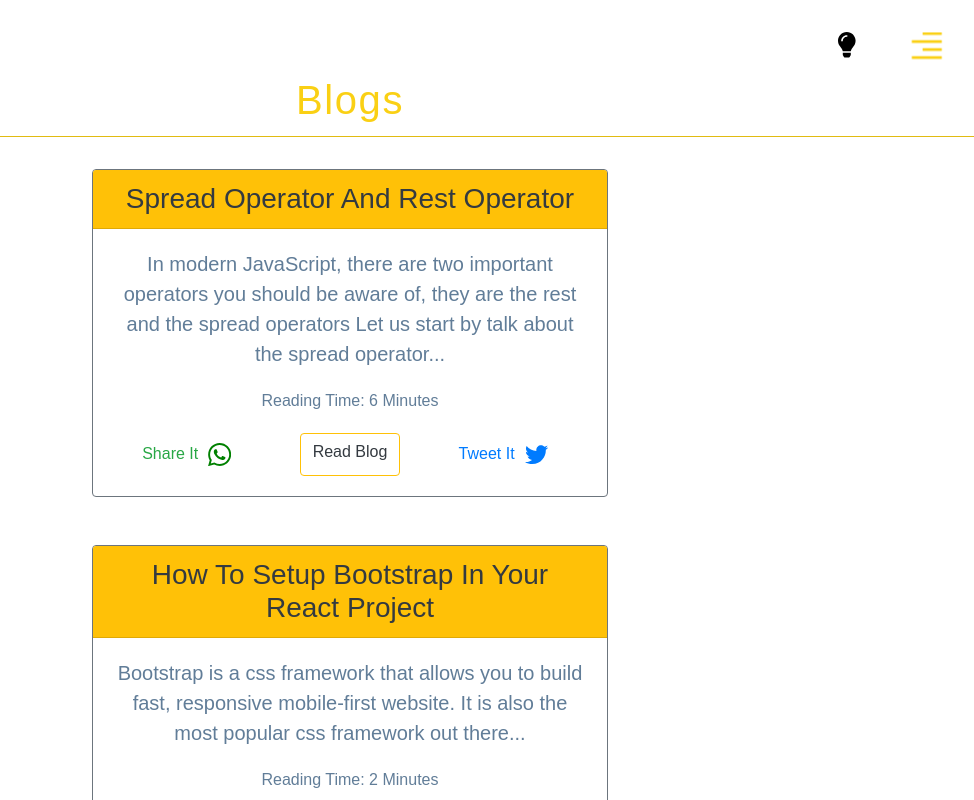
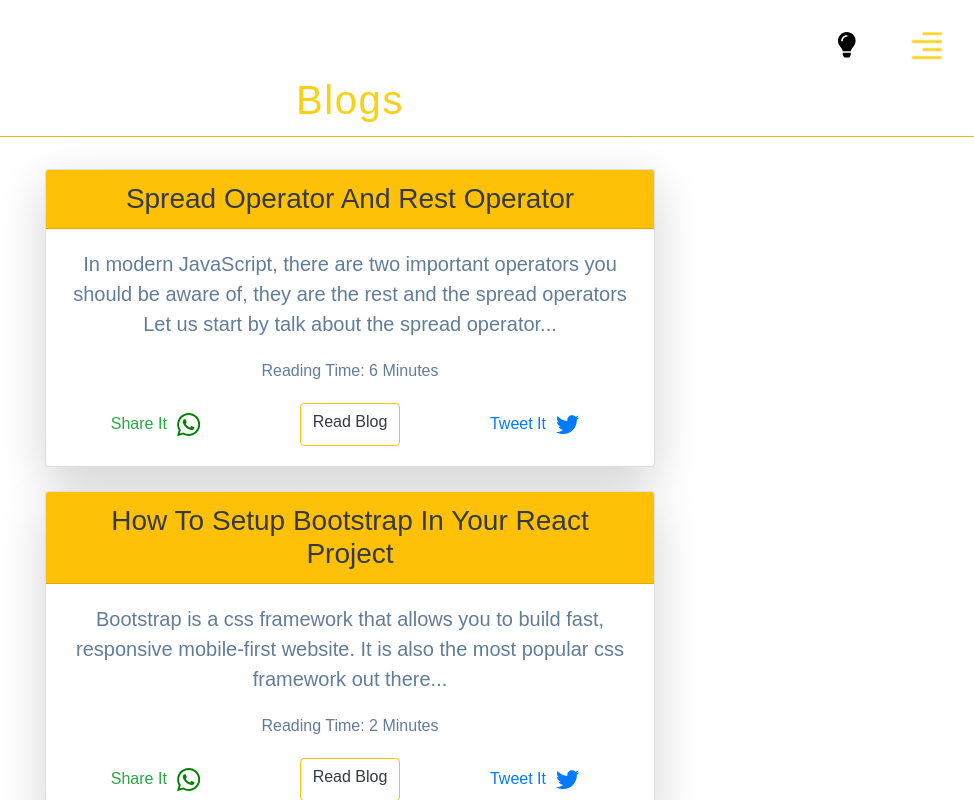
Before and after one commit to odofing/myPortfolio, a React (Create React App) app: page /blog in a window 1280 px wide. Shown: the top 800 px of the page, without its empty margins (290-1264 px from the left). Built offline with nearby package versions, Linux system fonts and the light colour scheme.

Commit message:
modified

```diff
--- a/src/Components/Blog/Blog.jsx
+++ b/src/Components/Blog/Blog.jsx
@@ -16,10 +16,10 @@ const  Blog = () =>  {
     {Blogs.map((blog) => {
       const {id, title, quote, tweet, readTime, read, whatsapp} = blog;
 
-return (     <div className="row">
-         <div className="col-md-5 m-auto" key={id}>
-           <div className="card border-secondary mb-5 text-center">
-             <div className="card-header text-capitalize h3 text-dark  bg-warning">{title}</div>
+return (
+         <div className="col-md-6 m-auto" key={id}>
+           <div className="card mb-4 text-center shadow-lg">
+             <div className="card-header text-capitalize h3 text-dark  bg-warning ">{title}</div>
              <div className="card-body">
              <p className="lead card-text">{quote}</p>
              <p>Reading Time: {readTime}</p>
@@ -30,7 +30,7 @@ return (     <div className="row">
              </div>
            </div>
            </div>
-         </div>
+
 
      ) })}
   </div>
--- a/src/Components/Blog/Blogs.js
+++ b/src/Components/Blog/Blogs.js
@@ -31,7 +31,7 @@ const blogItems = [
 
           tweet: 'https://twitter.com/share?url=https%3A%2F%2Fodofing.hashnode.dev%2Fhow-to-create-github-pages-using-git-and-github&text=How%20to%20create%20Github%20pages%20using%20Git%20and%20Github%0D%0A%7B%20by%20Gbadamosi%20Odofin%20%7D%20from%20%40hashnode%0D%0A%0A%23github%20%23git%20%23webdevelopment%20%23frontend',
           whatsapp: 'https://api.whatsapp.com/send?text=How%20to%20create%20Github%20pages%20using%20Git%20and%20Github%20https%3A%2F%2Fodofing.hashnode.dev%2Fhow-to-create-github-pages-using-git-and-github',
-      },
+       }
   ];
 
   export default blogItems;
--- a/src/Components/Homepage/Homepage.jsx
+++ b/src/Components/Homepage/Homepage.jsx
@@ -27,7 +27,7 @@ const Landing = () => {
 
           </li>
         <li className="p-2">
-          <a href="https://www.linkedin.com/in/odofin-gbadamosi-414a1472/" target="_blank" rel="noopener noreferrer"><FaLinkedin /> </a>
+          <a href="https://www.linkedin.com/in/odofing" target="_blank" rel="noopener noreferrer"><FaLinkedin /> </a>
 
         </li>
         <li className="p-2">
--- a/src/Components/Sidebar/Sidebar.js
+++ b/src/Components/Sidebar/Sidebar.js
@@ -5,9 +5,7 @@ import { FaTimes, FaHome, FaUser,
 import {  useGlobalContext } from '../context';
 import Socials from '../Socials';
 import { Link } from 'react-router-dom';
-// import { FiMail } from 'react-icons/fi';
-// import { FaGithub, FaLinkedin, FaTwitter,  } from 'react-icons/fa';
-//  import { GrInstagram } from 'react-icons/gr';
+
 
 
 const Sidebar = () => {
--- a/src/Components/Socials.js
+++ b/src/Components/Socials.js
@@ -18,7 +18,7 @@ function Socials() {
 
         </li>
         <li>
-          <a href="https://www.linkedin.com/in/odofin-gbadamosi-414a1472/"rel="noopener noreferrer"target="_blank"><FaLinkedin /> </a>
+          <a href="https://www.linkedin.com/in/odofing"rel="noopener noreferrer"target="_blank"><FaLinkedin /> </a>
 
         </li>
         <li>
```
